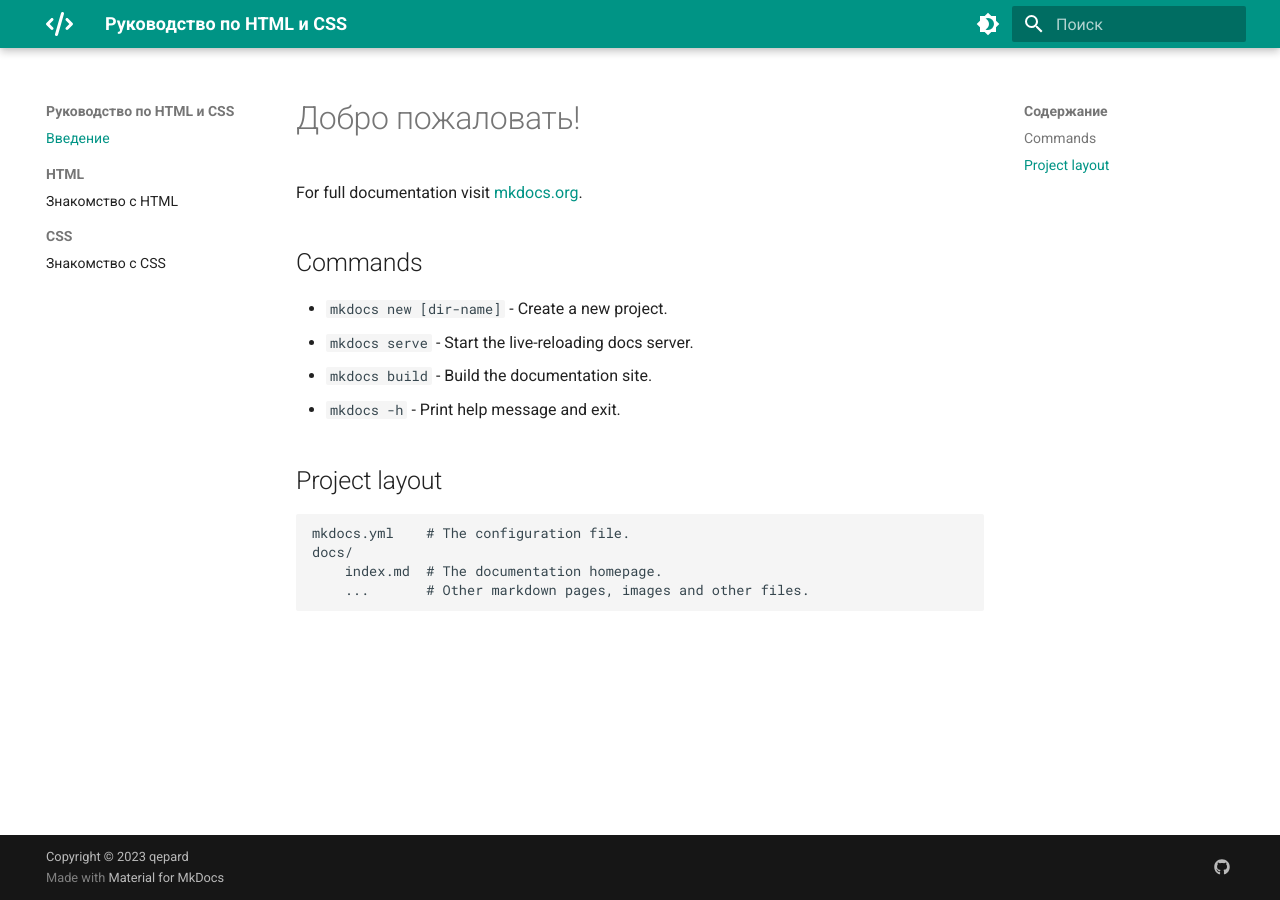
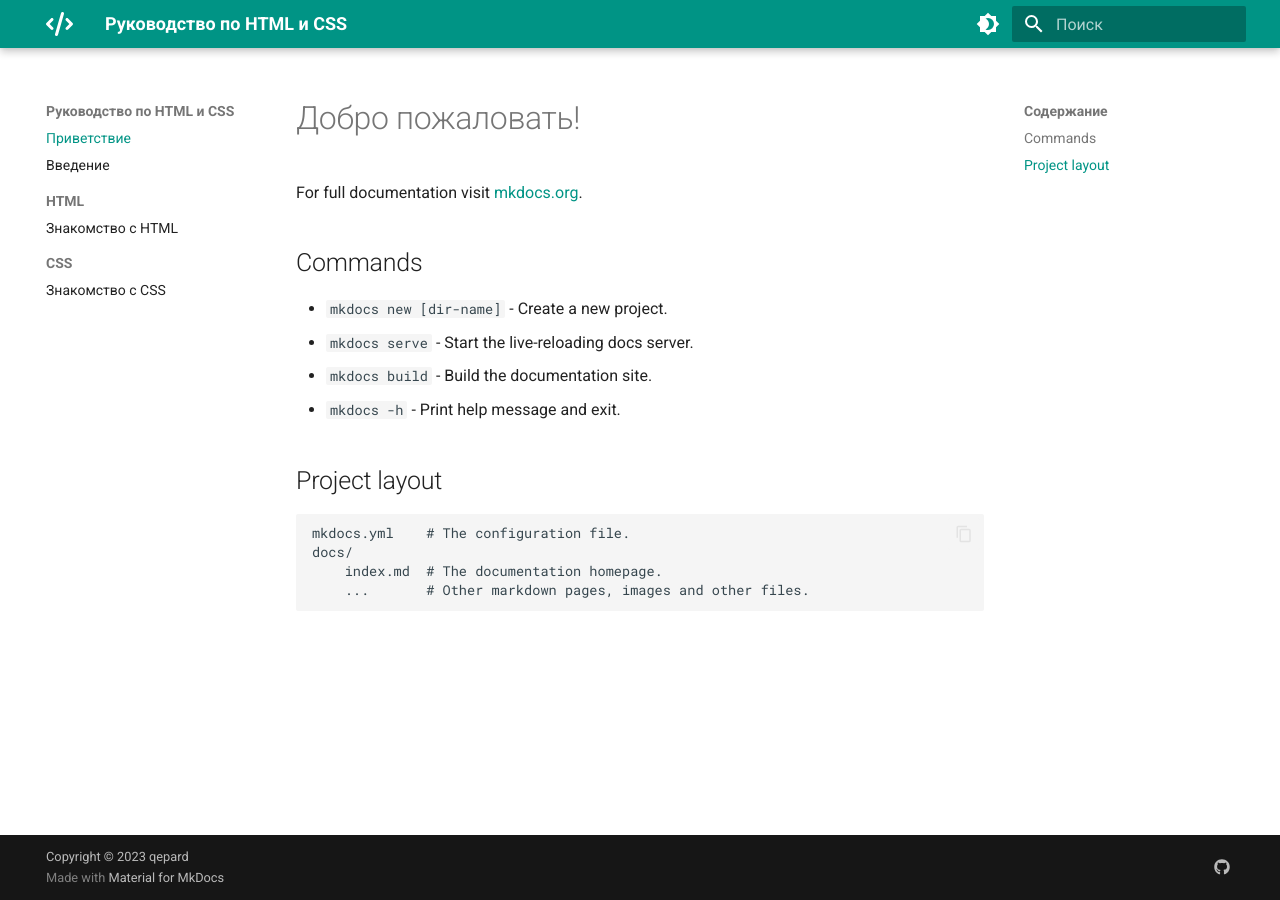
Before and after one commit to qepard/sitetest, an MkDocs documentation site: the page built from book_src/index.md, in a window 1280 px wide. Built offline with MkDocs 1.6.1 and Material for MkDocs 9.7.7, drawn with Linux system fonts in a browser that asks for light colours.

Commit message:
beginning is created, project structure is set

```diff
--- a/mkdocs.yml
+++ b/mkdocs.yml
@@ -1,7 +1,7 @@
 # Project information
 site_name: Руководство по HTML и CSS
 site_description: Учебник по разработке сайтов на языках разметки HTML и CSS
-site_author: qepard руководство
+site_author: qepard
 site_url: https://qepard.github.io/html-css-manual
 docs_dir: book_src
 site_dir: docs
@@ -12,10 +12,12 @@ copyright: Copyright &copy; 2023 qepard
 # Configuration
 theme:
   features:
+    - header.autohide
     - navigation.instant
+    - navigation.instant.prefetch
     - navigation.sections
     - navigation.top
-    - navigation.follow
+    - content.code.copy
     - toc.follow
   name: material
   language: ru
@@ -44,6 +46,13 @@ extra:
     - icon: fontawesome/brands/github
       link: https://github.com/qepard/html-css-manual
       name: GitHub
+  # alternate:
+  #   - name: English
+  #     link: /en/index.md
+  #     lang: en
+  #   - name: Russian
+  #     link: /
+  #     lang: ru
 
 # Extensions
 markdown_extensions:
@@ -57,11 +66,12 @@ markdown_extensions:
 
 # Navigation
 nav:
-    - 'Введение': index.md
-    - HTML:
-      - 'Знакомство с HTML': htmlstart.md
-    - CSS:
-      - 'Знакомство с CSS': cstart.md
+  - 'Приветствие': index.md
+  - 'Введение': intro.md
+  - HTML:
+    - 'Знакомство с HTML': html/index.md
+  - CSS:
+    - 'Знакомство с CSS': css/index.md
 
 plugins:
   - search:
```
